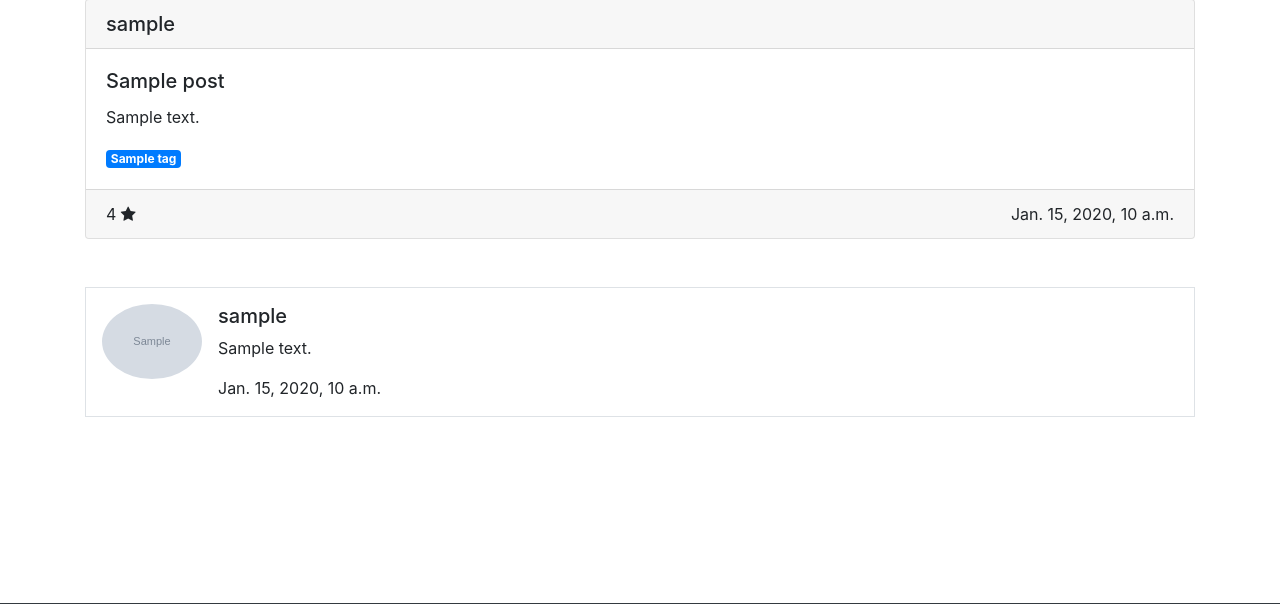
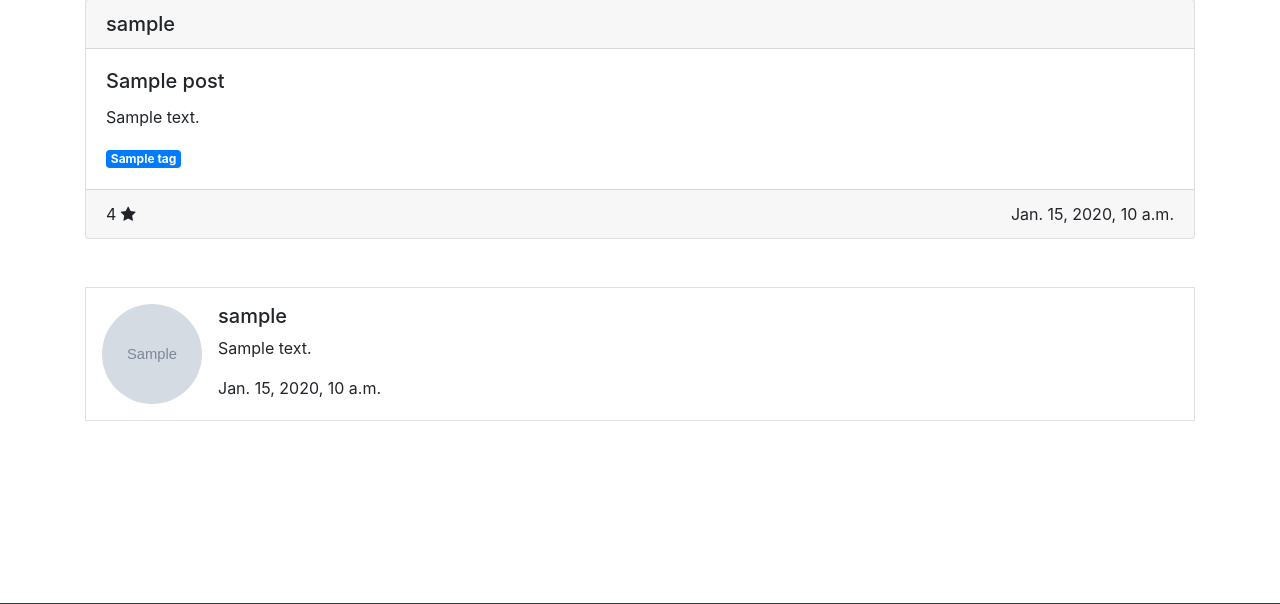
Before and after one commit to dieisabel/proggy, a Django app: page /posts/1 in a window 1280 px wide. Shown: the part 101-705 px from the top of the page. Run offline with Django 3.2, Linux system fonts and the light colour scheme; tables that the repository leaves empty hold one stand-in row (values such as "Sample post"); grey boxes marked "Sample" are stand-in pictures.

Commit message:
Изменил отображение картинки профиля в комментарии

```diff
--- a/backend/blog/templates/blog/main/post_crud/post.html
+++ b/backend/blog/templates/blog/main/post_crud/post.html
@@ -54,7 +54,10 @@
             <img src="{{ comment.author.profile.image.url }}"
                  class="mr-3 rounded-circle"
                  alt="{{ comment.author.username }} profile pic"
-                 style="width: 100px">
+                 style="height: 100px;
+                        width: 100px;
+                        object-fit: cover;
+                        object-position: top;">
             <div class="media-body">
                 <h5 class="mt-0">{{ comment.author.username }}</h5>
                 <p>{{ comment.content }}</p>
```
